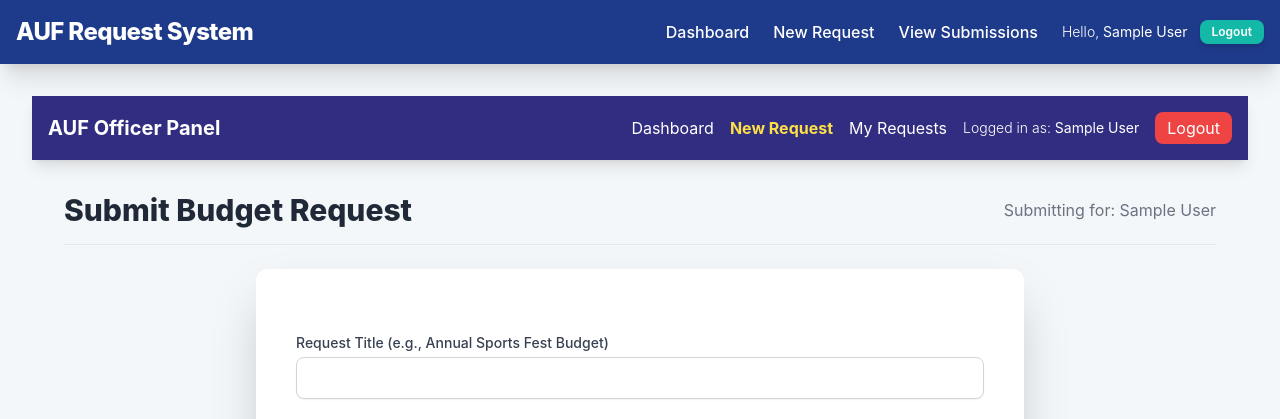
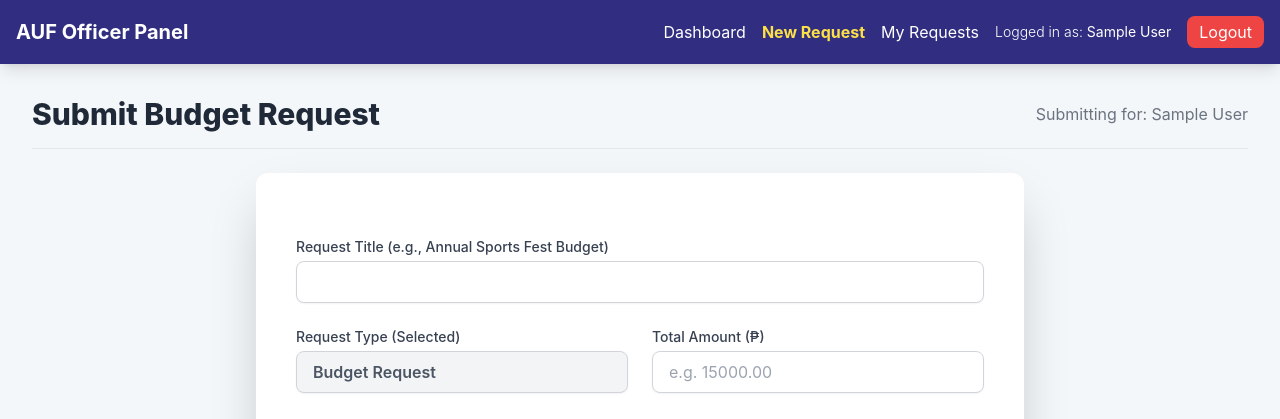
Before and after one commit to KurtSarmiento/auf-requests-system, a PHP site: page /request_create.php in a window 1280 px wide. Shown: the top 419 px of the page. Run offline with PHP 8.4, Linux system fonts and the light colour scheme; the visitor is signed in with stand-in values (Sample User, id 1); some libraries are stand-ins or nearby versions.

Commit message:
fix: remove start_page function call from request_create.php

```diff
--- a/request_create.php
+++ b/request_create.php
@@ -318,7 +318,6 @@ if ($_SERVER["REQUEST_METHOD"] == "POST") {
     // Close connection (only if form was submitted and we didn't redirect)
     mysqli_close($link);
 }
-start_page("New Venue Request", $_SESSION['role'], $_SESSION['full_name']);
 ?>
 
 <!DOCTYPE html>
```
